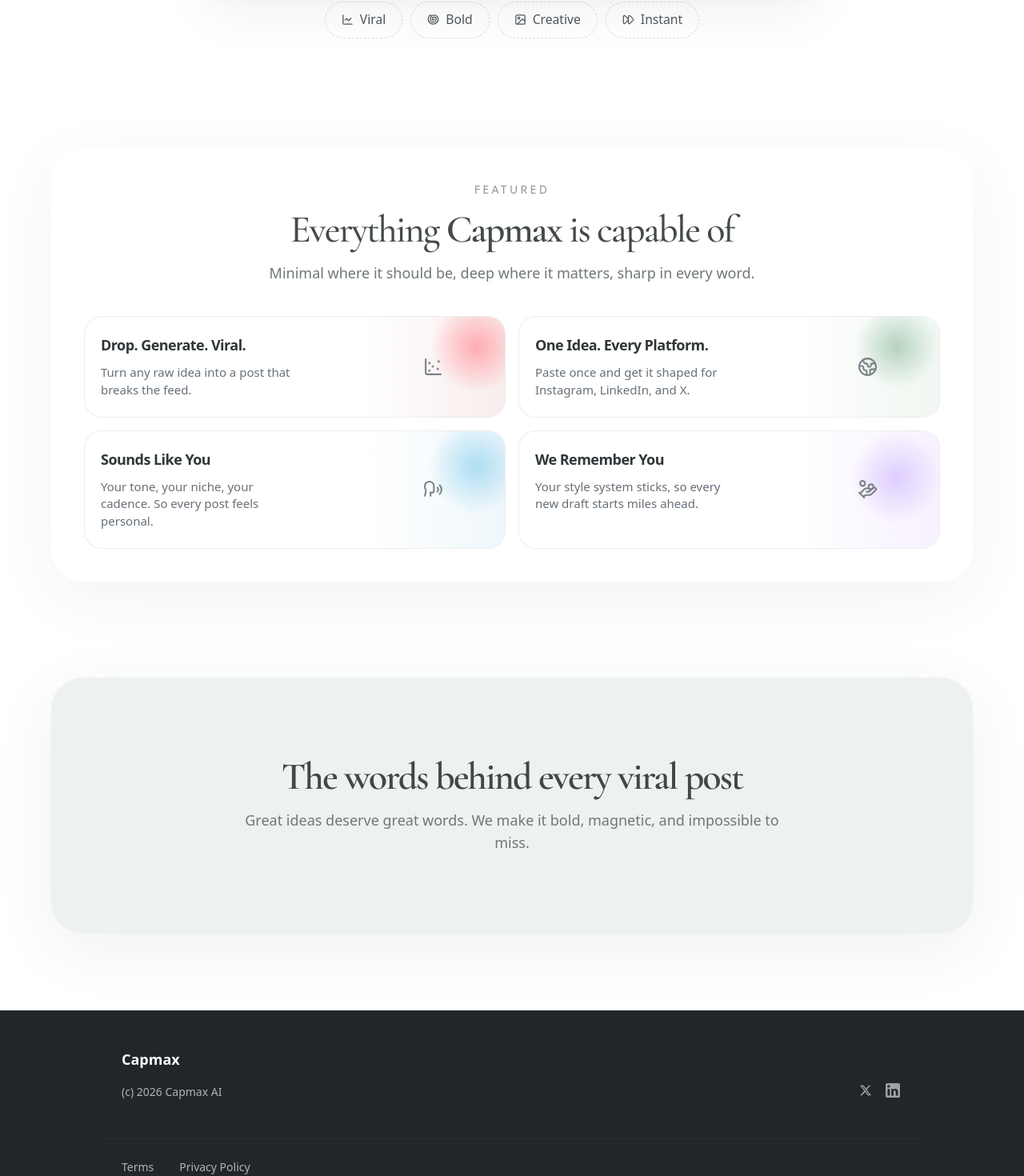
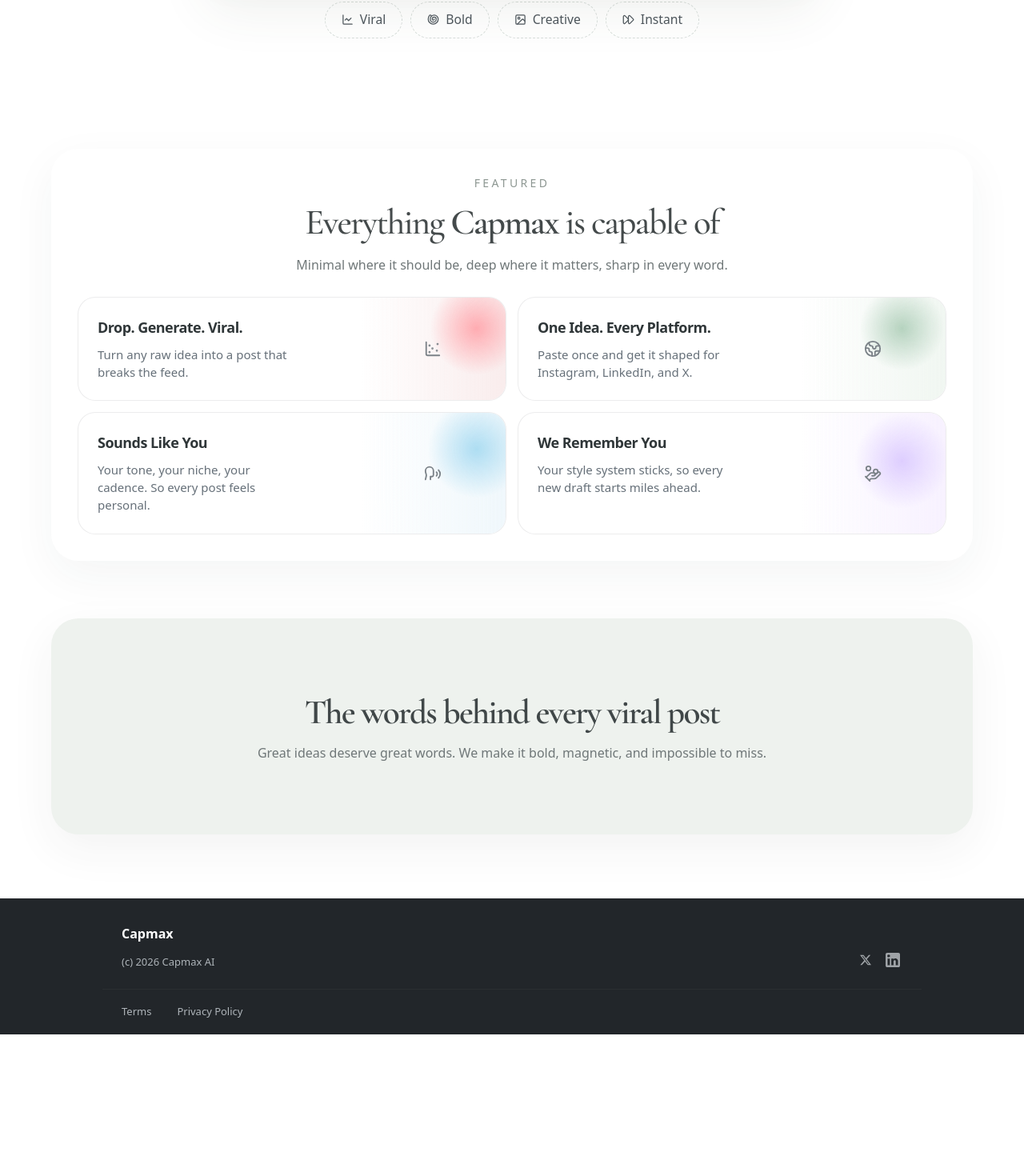
Before and after one commit to insanekrishnna/instruct_ai, a Next.js app: page / in a window 1280 px wide. Shown: the part 614-2084 px from the top of the page at 80% size. After the commit the page ends 1907 px from the top, so only its background shows below. Built offline with nearby package versions, Linux system fonts and the light colour scheme.

Commit message:
application whole formatting updated

```diff
--- a/src/app/globals.css
+++ b/src/app/globals.css
@@ -559,7 +559,7 @@
   gap: 24px;
   max-width: 1024px;
   margin: 0 auto;
-  padding: 48px 24px;
+  padding: 32px 24px 24px;
 }
 
 .instruct-footer-main > div:first-child {
@@ -570,15 +570,15 @@
 }
 
 .instruct-footer-main span {
-  font-size: 18px;
+  font-size: 16px;
   font-weight: 650;
 }
 
 .instruct-footer-main p {
   grid-column: 1 / -1;
-  margin: 8px 0 0;
+  margin: 6px 0 0;
   color: #aeb4b9;
-  font-size: 14px;
+  font-size: 13px;
 }
 
 .instruct-socials {
@@ -591,10 +591,10 @@
   gap: 32px;
   max-width: 1024px;
   margin: 0 auto;
-  padding: 24px;
+  padding: 18px 24px;
   border-top: 1px solid rgba(255,255,255,.04);
   color: #aeb4b9;
-  font-size: 14px;
+  font-size: 13px;
 }
 
 @keyframes instruct-fade {
--- a/src/components/InstructHome.tsx
+++ b/src/components/InstructHome.tsx
@@ -589,38 +589,38 @@
 
 function FeatureSection() {
   return (
-    <section className="bg-[#ffffff] px-6 pb-24 md:px-10">
-      <div className="mx-auto max-w-6xl rounded-[40px] border border-white/70 bg-white/72 p-8 shadow-[0_20px_80px_rgba(48,56,52,0.06)] backdrop-blur-xl md:p-10">
+    <section className="bg-[#ffffff] px-6 pb-14 md:px-10 md:pb-16">
+      <div className="mx-auto max-w-6xl rounded-[34px] border border-white/70 bg-white/72 p-6 shadow-[0_18px_56px_rgba(48,56,52,0.05)] backdrop-blur-xl md:p-8">
         <div className="mx-auto max-w-2xl text-center">
           <p className="text-sm uppercase tracking-[0.24em] text-[#8d9792]">Featured</p>
           <h2
-            className="mt-4 text-4xl leading-tight tracking-[-0.04em] text-[#444a4b] md:text-5xl"
+            className="mt-3 text-[2rem] leading-tight tracking-[-0.04em] text-[#444a4b] md:text-[2.8rem]"
             style={{ fontFamily: "var(--font-editorial), serif", fontWeight: 500 }}
           >
           Everything <b>Capmax</b> is capable of
           </h2>
-          <p className="mt-4 text-base leading-7 text-[#6f7778] md:text-lg">
+          <p className="mt-3 text-sm leading-6 text-[#6f7778] md:text-base">
            Minimal where it should be, deep where it matters, sharp in every word.
           </p>
         </div>
 
-        <div className="mt-10 grid gap-4 md:grid-cols-2">
+        <div className="mt-7 grid gap-3.5 md:grid-cols-2">
           {featureCards.map((card) => {
             const Icon = card.icon;
 
             return (
               <article
-                className={`instruct-feature-card is-${card.tone} min-h-[180px] rounded-[28px] border border-[rgba(20,24,28,0.06)] bg-white/88 p-7`}
+                className={`instruct-feature-card is-${card.tone} min-h-[156px] rounded-[24px] border border-[rgba(20,24,28,0.06)] bg-white/88 p-5 md:p-6`}
                 key={card.title}
               >
                 <div className="relative z-10 max-w-[270px]">
-                  <h3 className="text-[1.4rem] font-medium tracking-[-0.03em] text-[#2f3638]">
+                  <h3 className="text-[1.18rem] font-medium tracking-[-0.03em] text-[#2f3638] md:text-[1.28rem]">
                     {card.title}
                   </h3>
-                  <p className="mt-3 text-[0.98rem] leading-7 text-[#697274]">{card.copy}</p>
+                  <p className="mt-2 text-[0.92rem] leading-6 text-[#697274]">{card.copy}</p>
                 </div>
                 <div className="instruct-card-visual">
-                  <Icon size={25} />
+                  <Icon size={22} />
                 </div>
               </article>
             );
@@ -633,15 +633,15 @@
 
 function FinalCta() {
   return (
-    <section className="bg-[#ffffff] px-6 pb-24 pt-6 md:px-10">
-      <div className="mx-auto flex min-h-[320px] max-w-6xl flex-col items-center justify-center rounded-[40px] bg-[#eef2ee] px-8 text-center shadow-[0_20px_80px_rgba(48,56,52,0.07)]">
+    <section className="bg-[#ffffff] px-6 pb-16 pt-2 md:px-10 md:pb-20">
+      <div className="mx-auto flex min-h-[250px] max-w-6xl flex-col items-center justify-center rounded-[34px] bg-[#eef2ee] px-6 py-10 text-center shadow-[0_18px_56px_rgba(48,56,52,0.06)] md:min-h-[270px] md:px-8">
         <h2
-          className="max-w-3xl text-4xl leading-tight tracking-[-0.04em] text-[#404748] md:text-5xl"
+          className="max-w-3xl text-[2rem] leading-tight tracking-[-0.04em] text-[#404748] md:text-[2.7rem]"
           style={{ fontFamily: "var(--font-editorial), serif", fontWeight: 600 }}
         >
           The words behind every viral post
         </h2>
-        <p className="mt-4 max-w-2xl text-base leading-7 text-[#6f7778] md:text-lg">
+        <p className="mt-3 max-w-2xl text-sm leading-6 text-[#6f7778] md:text-base">
           Great ideas deserve great words. We make it bold, magnetic, and impossible to miss.
         </p>
       </div>
```
